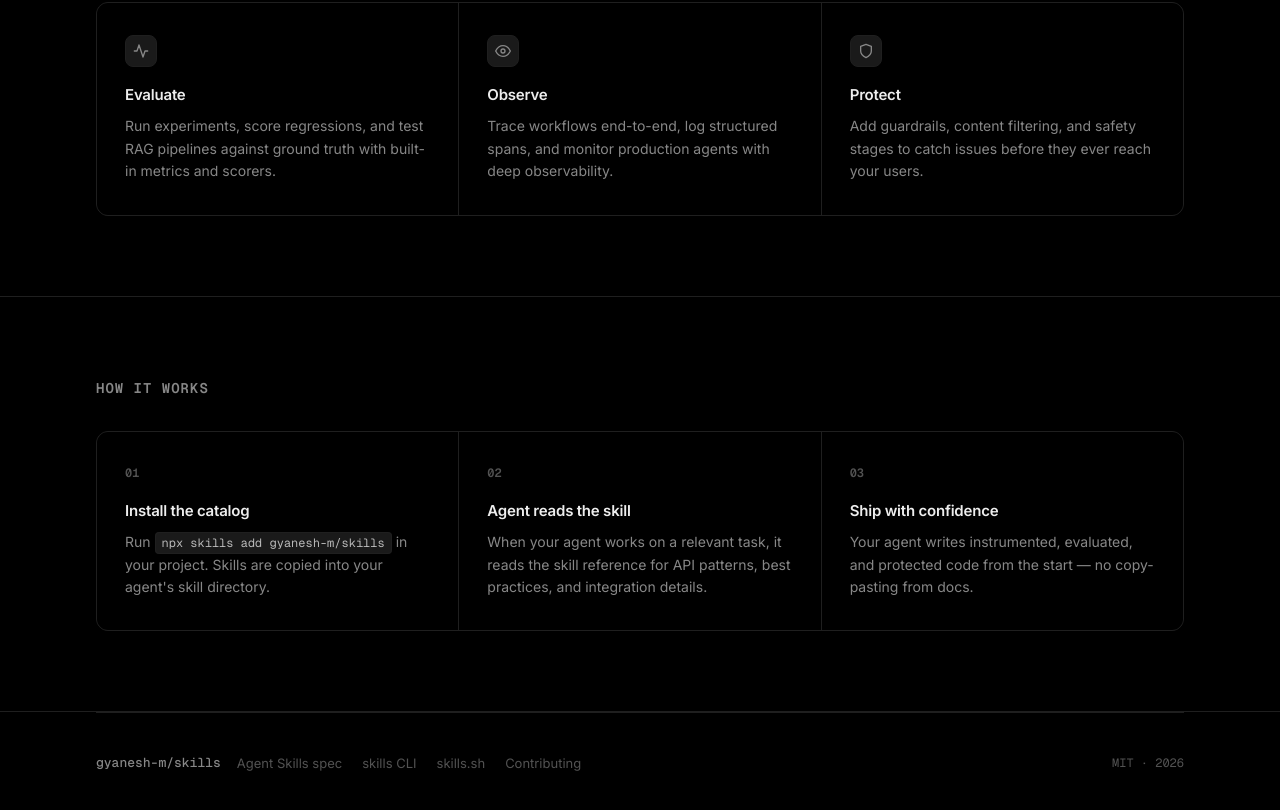
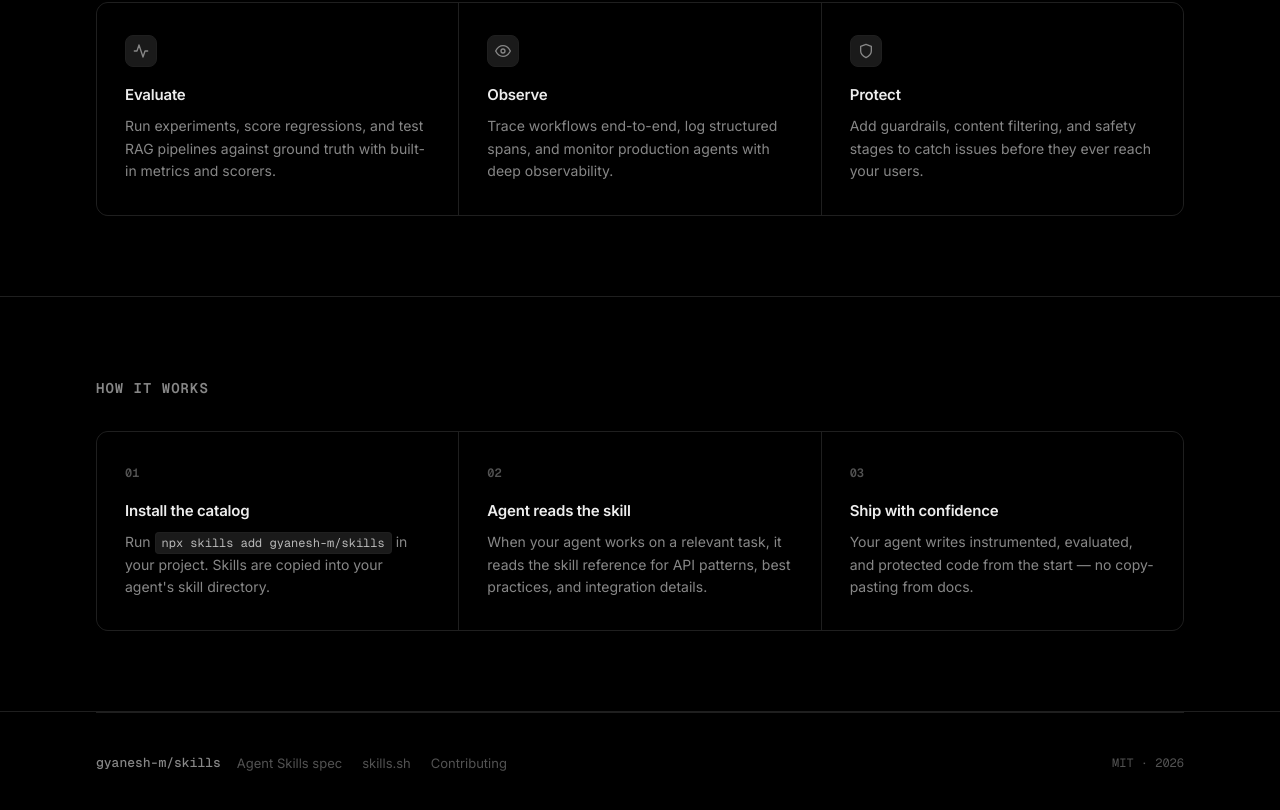
Before and after one commit to gyanesh-m/skills, a website: page docs/index.html in a window 1280 px wide. Shown: the part 1702-2512 px from the top of the page. Drawn offline with nearby package versions, Linux system fonts and the light colour scheme.

Commit message:
Clean up footer links

```diff
--- a/docs/index.html
+++ b/docs/index.html
@@ -1101,7 +1101,6 @@
             <span class="footer-brand">gyanesh-m/skills</span>
             <div class="footer-links">
               <a href="https://agentskills.io" target="_blank" rel="noopener">Agent Skills spec</a>
-              <a href="https://github.com/vercel-labs/skills" target="_blank" rel="noopener">skills CLI</a>
               <a href="https://skills.sh/gyanesh-m/skills" target="_blank" rel="noopener">skills.sh</a>
               <a href="https://github.com/gyanesh-m/skills/blob/master/CONTRIBUTING.md" target="_blank" rel="noopener">Contributing</a>
             </div>
```
